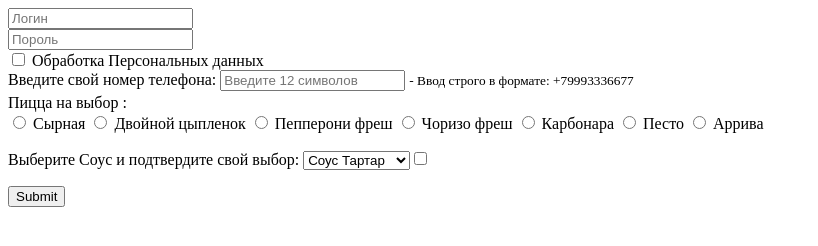
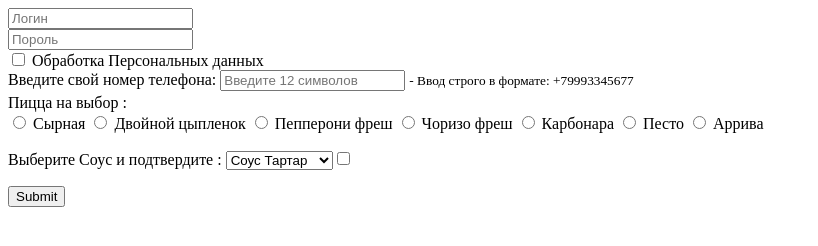
Before and after one commit to keoncddess/dz, a plain HTML site: page index.html in a window 1280 px wide. Shown: the whole page, without its empty margins (0-818 px from the left). Drawn offline with Linux system fonts and the light colour scheme.

Commit message:
first commit

```diff
--- a/index.html
+++ b/index.html
@@ -23,7 +23,7 @@
          pattern="+7XXXXXXXXXX"
          required
          maxlength="12" placeholder="Введите 12 символов">
-         <small> - Ввод строго в формате: +79993336677 </small>
+         <small> - Ввод строго в формате: +79993345677 </small>
          <br>
          <div align="left"><big></big>Пицца на выбор :<big></big></div>
 <input required type="radio" id="pizzavibor" name="group2"> Сырная
@@ -34,7 +34,7 @@
 <input type="radio" id="pizzavibor" name="group2"> Песто
 <input type="radio" id="pizzavibor" name="group2"> Аррива
 <br>
-    <p> Выберите Соус и подтвердите свой выбор:
+    <p> Выберите Соус и подтвердите :
         <select required name="" id="">
         <option value="">Соус Тартар </option>
         <option value="">Соус Сырный </option>
```
